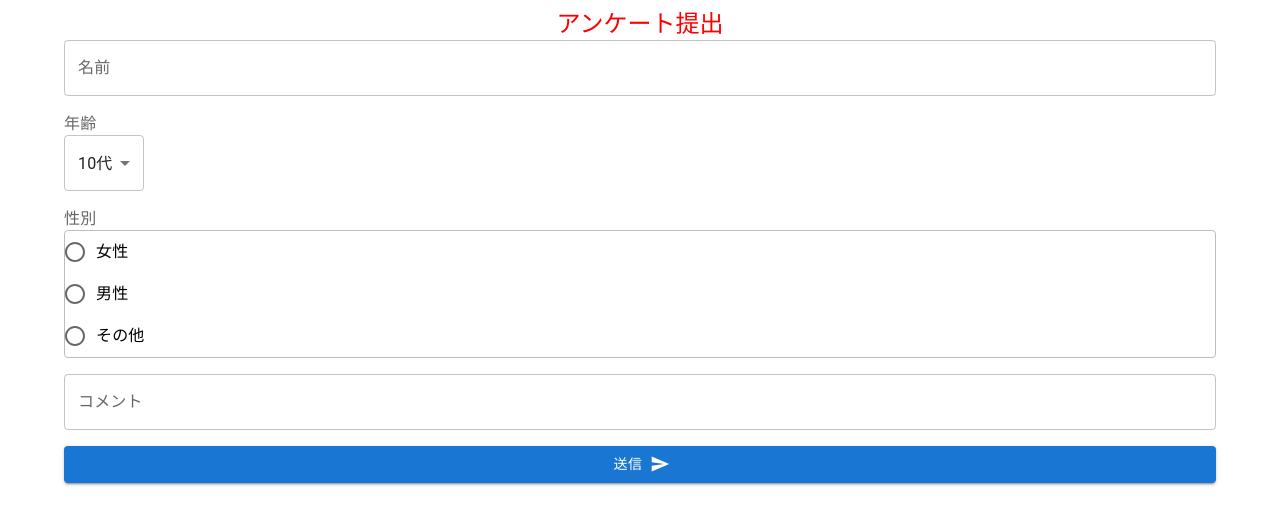
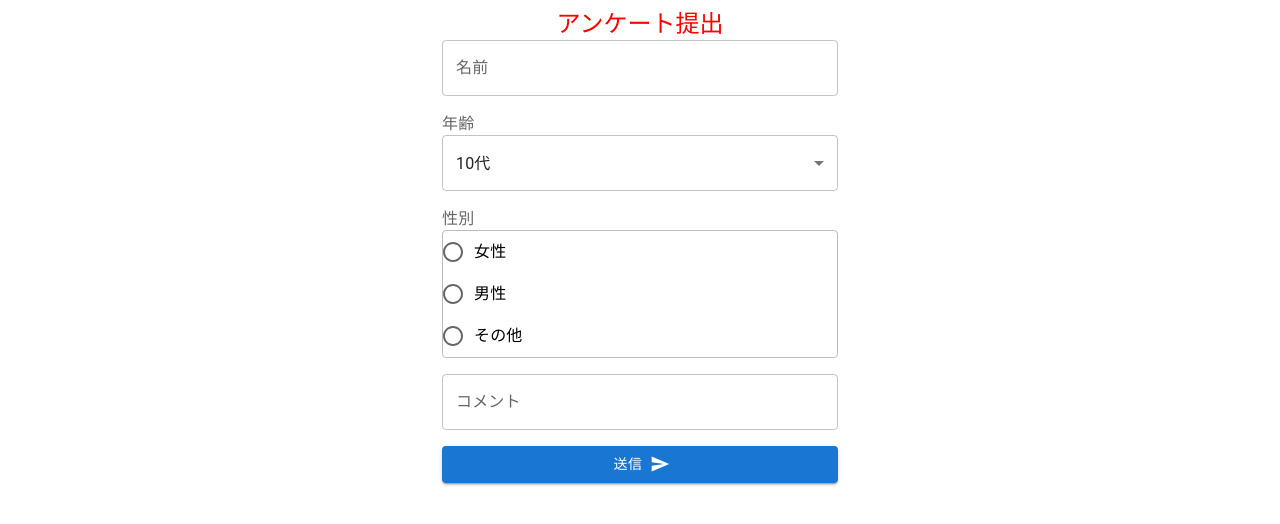
Before and after one commit to daichi0525/FastAPI_React, a React (Create React App) app in the folder section1-react/: page / in a window 1280 px wide. Shown: the top 524 px of the page. Built offline with nearby package versions, Linux system fonts and the light colour scheme.

Commit message:
大枠の完成

```diff
--- a/section1-react/src/components/templates/Form.js
+++ b/section1-react/src/components/templates/Form.js
@@ -42,7 +42,7 @@ const Form = () => {
   };
 
   return (
-    <Container>
+    <Container maxWidth="xs">
       {/* <Box sx={{ p: 2, border: "1px dashed grey" }}> */}
       <Box
         sx={{
@@ -71,6 +71,7 @@ const Form = () => {
             value={form.age}
             name="age"
             onChange={handleInputChange}
+            fullWidth
           >
             <MenuItem value={10}>10代</MenuItem>
             <MenuItem value={20}>20代</MenuItem>
```
